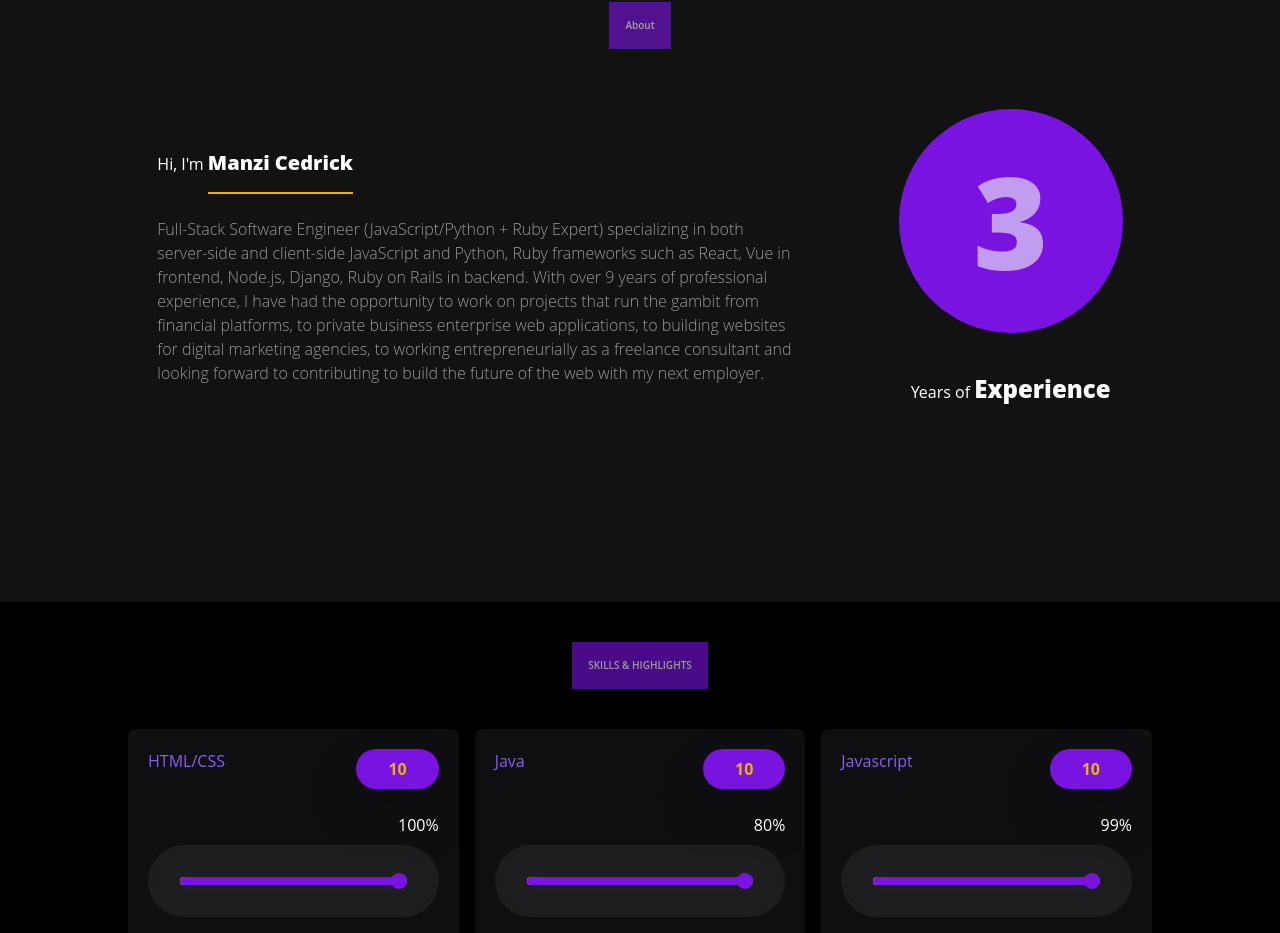
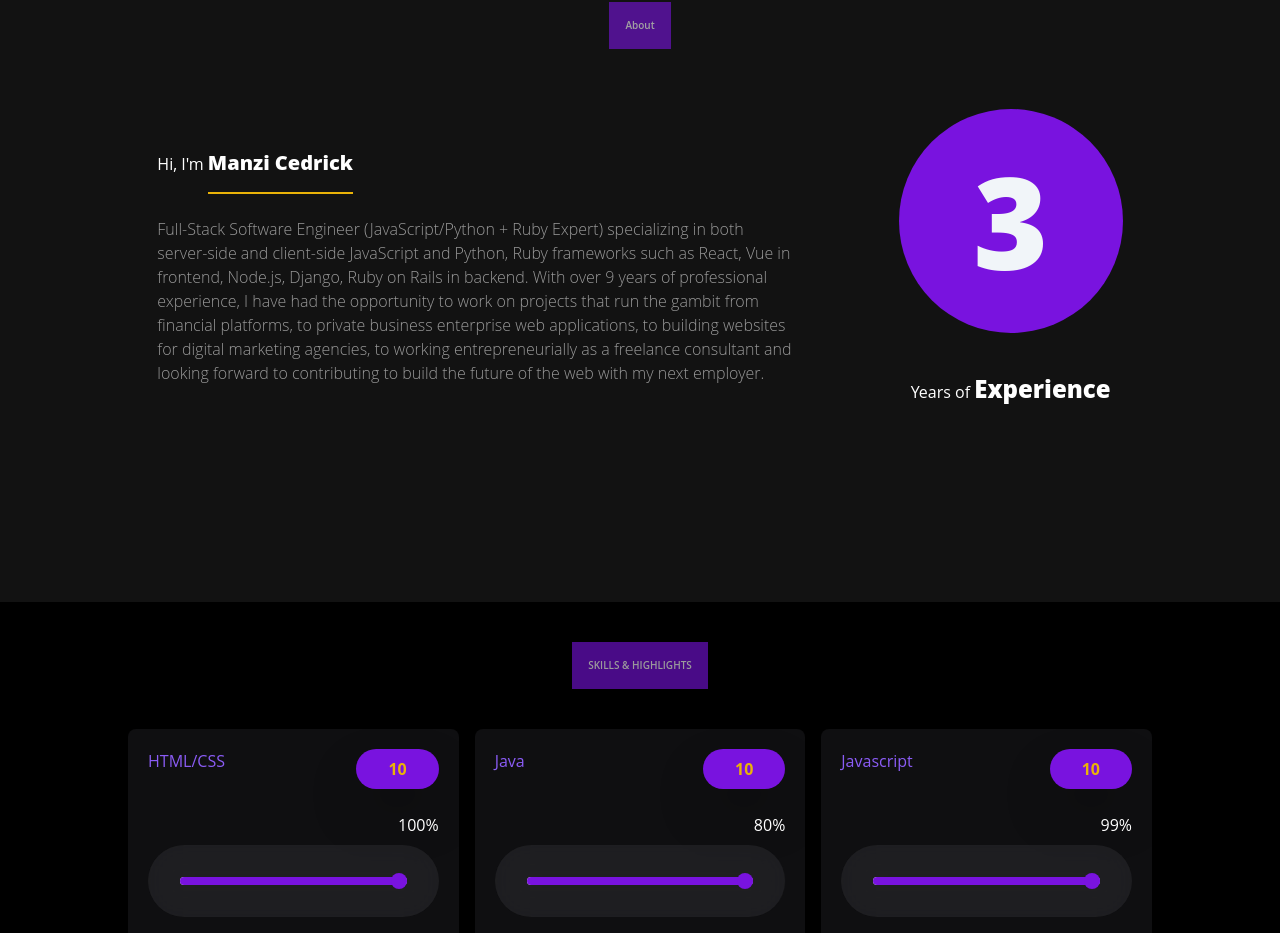
Before and after one commit to Manzi-Cedrick/portofolio_web, a Next.js app: page / in a window 1280 px wide. Shown: the part 894-1827 px from the top of the page. Built offline with nearby package versions, Linux system fonts and the light colour scheme.

Commit message:
Hover Effects

```diff
--- a/components/About.tsx
+++ b/components/About.tsx
@@ -16,7 +16,7 @@ const About = () => {
         <div className='flex flex-col text-white gap-10 place-items-center '>
             <div className='bg-backG h-56 w-56 rounded-full flex justify-center place-items-center '>
                 <div>
-                    <span className='text-9xl hover:scale-110 duration-300 cursor-pointer text-slate-100 animate-pulse font-black '>3</span>
+                    <span className='text-9xl hover:scale-110 duration-300 cursor-pointer text-slate-100 animate-pulseport font-black '>3</span>
                 </div>
             </div>
             <p>Years of <span className='font-black text-2xl'>Experience</span></p>
```
